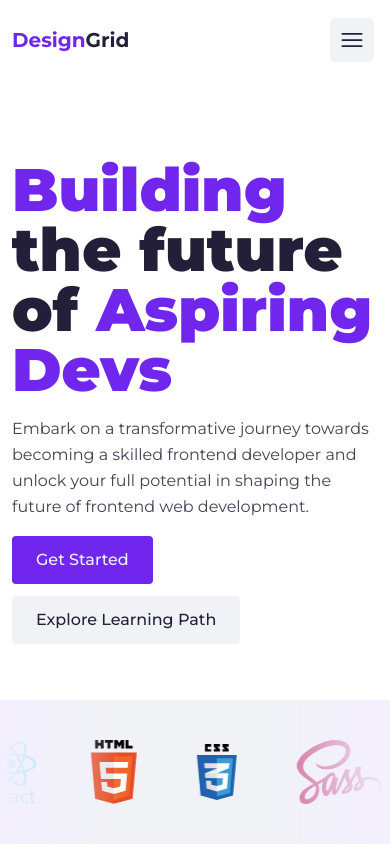
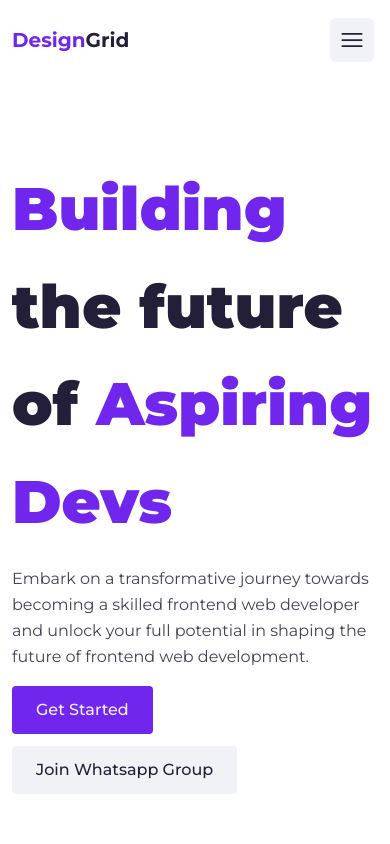
Before and after one commit to Abiey2579/designgrid, a React (Create React App) app: page / in a window 390 px wide. Shown: the top 844 px of the page. Built offline with nearby package versions, Linux system fonts and the light colour scheme.

Commit message:
Yahaya - Clearing

```diff
--- a/src/assets/TOC/frontend101TOC.tsx
+++ b/src/assets/TOC/frontend101TOC.tsx
@@ -1,13 +1,13 @@
-// import {
+// import { UserTOCProps } from "./../Model/model";
+
 export const frontend101TOC = {
-  // COURSE INTRODUCTION
   "1-Course Introduction": {
     lessons: [
       {
         title: "Course Overview",
         icon: "BookOpenIcon",
-        active: true,
-        completed: true,
+        active: false,
+        completed: false,
       },
       {
         title: "Course Structure",
@@ -35,7 +35,6 @@ export const frontend101TOC = {
       },
     ],
   },
-  // MODULE 1
   "2-Introduction to HTML": {
     lessons: [
       {
@@ -164,7 +163,6 @@ export const frontend101TOC = {
       },
     ],
   },
-  // MODULE 2
   "4-Flexbox and Grid": {
     lessons: [
       {
@@ -211,7 +209,6 @@ export const frontend101TOC = {
       },
     ],
   },
-  // MODULE 3
   "5-Getting Into Bootstrap": {
     lessons: [
       {
@@ -232,7 +229,6 @@ export const frontend101TOC = {
         active: false,
         completed: false,
       },
-      ,
       {
         title: "Project: Coming Soon Template 2",
         icon: "PlayCircleIcon",
@@ -241,7 +237,6 @@ export const frontend101TOC = {
       },
     ],
   },
-  // MODULE 4
   "6-Introduction to JavaScript": {
     lessons: [
       {
@@ -312,7 +307,6 @@ export const frontend101TOC = {
       },
     ],
   },
-  // MODULE 5
   "7-Introduction to jQuery": {
     lessons: [
       {
@@ -341,7 +335,6 @@ export const frontend101TOC = {
       },
     ],
   },
-  //MODULE 6
   "8-Final Projects": {
     lessons: [
       {
@@ -376,7 +369,6 @@ export const frontend101TOC = {
       },
     ],
   },
-  // CERTIFICATE
   "9-Course Certificate": {
     lessons: [
       {
--- a/src/assets/TOC/tocLock.tsx
+++ b/src/assets/TOC/tocLock.tsx
@@ -10,7 +10,7 @@ export const tocLock: tocLockProps = {
   },
   // MODULE 1
   "2-Introduction to HTML": {
-    locked: false,
+    locked: true,
   },
   "3-Introduction to CSS": {
     locked: true,
--- a/src/assets/config/functions.ts
+++ b/src/assets/config/functions.ts
@@ -59,6 +59,7 @@ export const enrollFrontend101 = async (uid: string) => {
     await setDoc(docRef, frontend101TOC, { merge: true });
     return true;
   } catch (error) {
+    throw new Error((error as Error).message);
     return null;
   }
 };
--- a/src/assets/data/ScrollingLogos.ts
+++ b/src/assets/data/ScrollingLogos.ts
@@ -11,18 +11,6 @@ import jQuery from "../languages/jquery.svg";
 import TailwindCSS from "../languages/tailwind-css.svg";
 import Typescript from "../languages/typescript.svg";
 
-const Logos = [
-  Angular,
-  Vue,
-  React,
-  HTML,
-  CSS,
-  Sass,
-  Bootstrap,
-  Javascript,
-  jQuery,
-  TailwindCSS,
-  Typescript,
-];
+const Logos = [HTML, CSS, Bootstrap, Javascript, jQuery];
 
-export const ScrollingLogos = [...Logos, ...Logos];
+export const ScrollingLogos = [...Logos, ...Logos, ...Logos, ...Logos];
--- a/src/authentication/SignIn.tsx
+++ b/src/authentication/SignIn.tsx
@@ -16,8 +16,8 @@ const SignIn = () => {
     try {
       await account.createOAuth2Session(
         service,
-        `${DOMAIN}${uriPaths.DASHBOARD}`,
-        `${DOMAIN}${uriPaths.SIGN_IN}`
+        `${LOCALHOST}${uriPaths.DASHBOARD}`,
+        `${LOCALHOST}${uriPaths.SIGN_IN}`
       );
     } catch (error) {
       setErrorToast("An unexpected error occured");
--- a/src/authentication/SignUp.tsx
+++ b/src/authentication/SignUp.tsx
@@ -15,8 +15,8 @@ const SignUp = () => {
     try {
       await account.createOAuth2Session(
         service,
-        `${DOMAIN}${uriPaths.ONBOARDING_1}`,
-        `${DOMAIN}${uriPaths.SIGN_UP}`
+        `${LOCALHOST}${uriPaths.ONBOARDING_1}`,
+        `${LOCALHOST}${uriPaths.SIGN_UP}`
       );
     } catch (error) {
       setErrorToast("An unexpected error occured");
--- a/src/home/Copyright.tsx
+++ b/src/home/Copyright.tsx
@@ -4,7 +4,7 @@ const Copyright = () => {
   return (
     <div className="bg-dgLightPurple">
       <p className="text-dgDarkPurple text-base font-semibold text-center py-5">
-        Copyright © 2022 All Rights Reserved
+        Copyright © 2023 All Rights Reserved
       </p>
     </div>
   );
--- a/src/home/Hero.tsx
+++ b/src/home/Hero.tsx
@@ -9,14 +9,14 @@ const Hero = () => {
     <div className="my-20">
       {/* HERO SECTION */}
       <div className="lg:px-24 md:px-10 px-3 text-center lg:mb-16 md:mb-12 mb-10">
-        <h1 className="lg:text-6xl md:text-6xl text-6xl text-dgDarkPurple lg:text-center md:text-center text-left font-black lg:max-w-[700px] md:max-w-full m-auto mb-4">
+        <h1 className="lg:text-6xl md:text-6xl text-6xl text-dgDarkPurple lg:text-center md:text-center text-left font-black lg:max-w-[700px] md:max-w-full m-auto mb-4 leading-relaxed">
           <span className="text-dgPurple">Building</span>
           <span> the future of</span>
           <span className="text-dgPurple"> Aspiring Devs</span>
         </h1>
         <p className="text-dgDarkPurple_Opacity font-normal text-base max-w-[700px] lg:mb-6 md:mb-5 mb-4 m-auto leading-relaxed  lg:text-center md:text-center text-left">
           Embark on a transformative journey towards becoming a skilled frontend
-          developer and unlock your full potential in shaping the future of
+          web developer and unlock your full potential in shaping the future of
           frontend web development.
         </p>
         <div className="max-w-[700px] flex lg:flex-row md:flex-row flex-col lg:gap-5 md:gap-4 gap-3 block m-auto lg:items-center md:items-center items-start justify-center">
@@ -27,11 +27,11 @@ const Hero = () => {
               Get Started
             </span>
           </Link>
-          <Link to={uriPaths.LEARNING_PATH}>
+          <a href={uriPaths.LEARNING_PATH} target="_blank">
             <span className="bg-dgLightPurple px-6 py-3 inline-block font-medium text-dgDarkPurple rounded text-base">
-              Explore Learning Path
+              Join Whatsapp Group
             </span>
-          </Link>
+          </a>
         </div>
       </div>
 
--- a/src/home/Home.tsx
+++ b/src/home/Home.tsx
@@ -19,7 +19,7 @@ const Home = () => {
       <LikeSchool />
       <LearningSystem />
       <OurValues />
-      <OurTeam />
+      {/* <OurTeam /> */}
       <Footer />
       <Copyright />
     </React.Fragment>
--- a/src/learnpath/Sidebar.tsx
+++ b/src/learnpath/Sidebar.tsx
@@ -121,7 +121,7 @@ const Sidebar: React.FC<SidebarProps> = (props) => {
 
             return (
               <>
-                {/* {isLocked === false && ( */}
+                {isLocked.locked === false && (
                   <React.Fragment key={key}>
                     <div className="flex items-center justify-between font-semibold text-dgLightPurple text-base my-3 py-1 border-slate-500 border-b">
                       <span>{key.replace(/[\d-]+/g, "")}</span>
@@ -175,7 +175,7 @@ const Sidebar: React.FC<SidebarProps> = (props) => {
                       );
                     })}
                   </React.Fragment>
-                {/* )} */}
+                )}
               </>
             );
           })}
```
Lines whose indentation alone changed are shown as unchanged.
